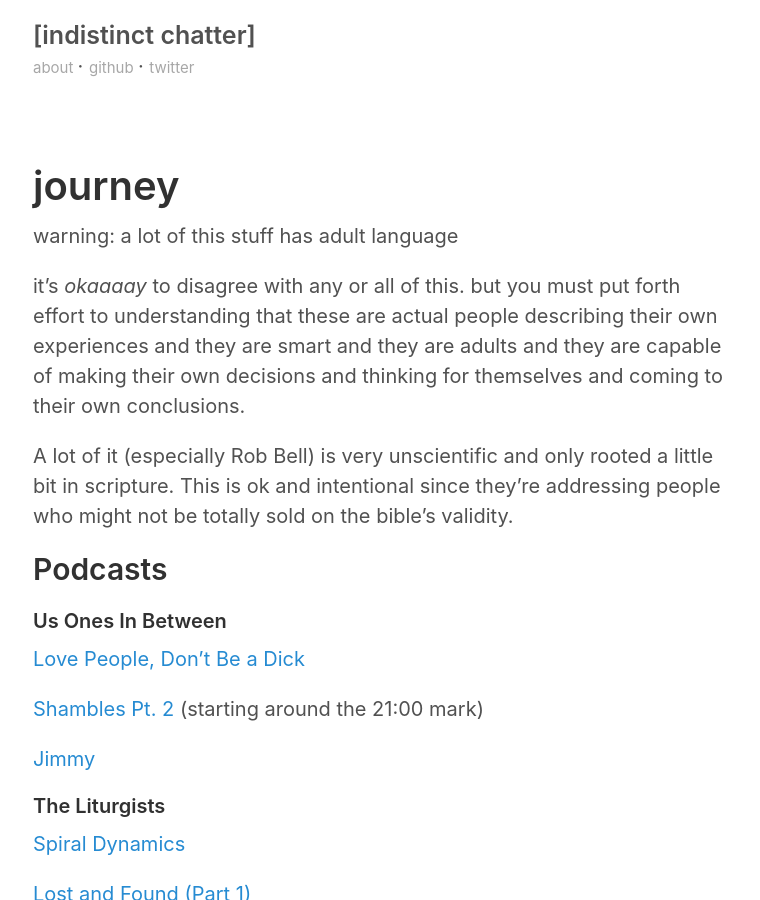
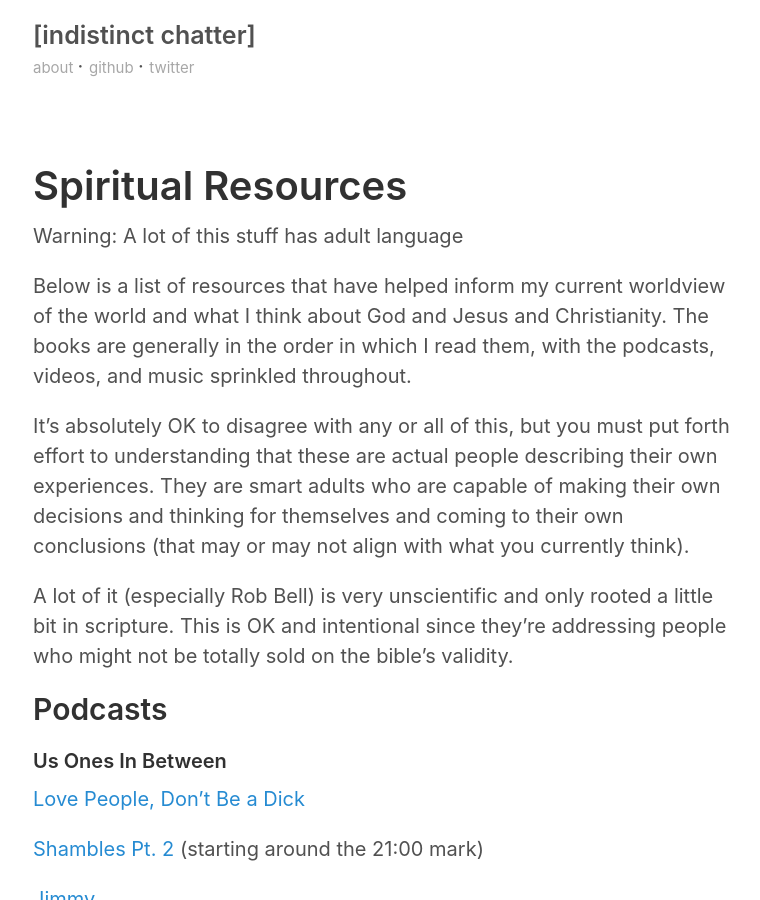
Before and after one commit to suchtomwow/suchtomwow.github.io, a Jekyll site: the page built from journey.md, in a window 1280 px wide and 900 px high. Shown: the whole window, without its empty margins (257-1017 px from the left). Built offline with Jekyll 4.4.1, drawn with Linux system fonts in a browser that asks for light colours; some of the changed text lies outside the part shown.

Commit message:
Cleanup some copy and add amazon affiliate links for the books

```diff
--- a/journey.md
+++ b/journey.md
@@ -3,13 +3,15 @@ layout: default
 title: journey
 ---
 
-# journey
+# Spiritual Resources
 
-warning: a lot of this stuff has adult language
+Warning: A lot of this stuff has adult language
 
-it's _okaaaay_ to disagree with any or all of this. but you must put forth effort to understanding that these are actual people describing their own experiences and they are smart and they are adults and they are capable of making their own decisions and thinking for themselves and coming to their own conclusions.
+Below is a list of resources that have helped inform my current worldview of the world and what I think about God and Jesus and Christianity. The books are generally in the order in which I read them, with the podcasts, videos, and music sprinkled throughout.
 
-A lot of it (especially Rob Bell) is very unscientific and only rooted a little bit in scripture. This is ok and intentional since they're addressing people who might not be totally sold on the bible's validity.
+It's absolutely OK to disagree with any or all of this, but you must put forth effort to understanding that these are actual people describing their own experiences. They are smart adults who are capable of making their own decisions and thinking for themselves and coming to their own conclusions (that may or may not align with what you currently think).
+
+A lot of it (especially Rob Bell) is very unscientific and only rooted a little bit in scripture. This is OK and intentional since they're addressing people who might not be totally sold on the bible's validity.
 
 ## Podcasts
 
@@ -67,37 +69,41 @@ A lot of it (especially Rob Bell) is very unscientific and only rooted a little
 
 ## Books
 
-#### Blue Like Jazz
+#### [Blue Like Jazz](https://amzn.to/382lBjM)
 
 Read this years and years ago. My first foray into what other peoples' spiritual lives can look like, and that they can look waaaaay different than my own.
 
-#### Sapiens
+#### [Sapiens](https://amzn.to/35QyV8E)
 
-Very scientific look into the history of humans and why and how religion probably came about in that history. The entire book is super interesting, but the first few chapters are espcecially pertinent. The chapter on Buddhism is also really interesting.
+Very scientific look into the history of humans and why and how religion probably came about in that history. The entire book is super interesting, but the first few chapters are espcecially pertinent. The chapters on Buddhism and capitalism are also really interesting.
 
-#### Unapologetic
+#### [Unapologetic](https://amzn.to/2qWYs1u)
 
-Such a great book and was instrumental in my thinking that the actual _existence_ of God is kind of an irrelevant concern in Christianity. Lots of language, but very empathetic and interesting arguments made by the author. Also contains the most refreshing, genuine story of the gospel I've heard.
+A little hard to read at first because of his British way of writing, but you get used to it eventually. Such a great book and was instrumental in my thinking that the actual _existence_ of God is kind of an irrelevant concern in Christianity. Lots of language, but very empathetic and interesting arguments made by the author. Also contains the most refreshing, genuine story of the gospel I've heard.
 
-#### Finding God in the Waves
+#### [Finding God in the Waves](https://amzn.to/2DFpGfv)
 
-Really easy book to read and just chronicles Mike McHargue's journey basically. Provides a lot of insight into _why_ people struggle with faith from a mostly Dawkins-esque viewpoint.
+Really easy book to read and just chronicles Mike McHargue's (co-host of The Liturgists podcast) journey basically. Provides a lot of insight into _why_ people struggle with faith from a mostly Dawkins-esque viewpoint.
 
-#### Love Wins
+#### [Love Wins](https://amzn.to/381x7eX)
 
 Talks a lot about heaven and hell and whether they were ever really meant to be interpreted as actual places, among other really interesting stuff. It's not _terribly_ thorough, but he makes some really interesting arguments.
 
-#### Just This
+#### [Just This](https://amzn.to/37V2O9Q)
 
 Lots of interesting tidbits into the history of Christianity. Provides a completely different paradigm for what it actually means to be a Christian. It's really just meditations on being and our interaction with the world. Not meant to be read straight through. I mainly would just read a couple meditations at a time and try to think about them for a few days.
 
-#### Traveling Mercies
+#### [Traveling Mercies](https://amzn.to/2YaJcKA)
 
 A lot like Blue Like Jazz, this is just Anne Lamott's experience and journey with life and how Christianity weaves into it throughout. Looks very different from conservative, evangelical Christianity and is very intriguing.
 
-#### Velvet Elvis
+#### [Velvet Elvis](https://amzn.to/2Y7HedK)
 
 Same author as Love Wins, this is a fresh take on how we should be thinking about Jesus and Christianity in the modern era. Makes strong arguments for what Jesus meant when he said certain things.
+
+#### [What Is The Bible](https://amzn.to/2OEf4Uu)
+
+Another Rob Bell. Provides a lot of context for passages in the bible and fresh ways to look at them. Really good.
 
 ## Videos
 
```
